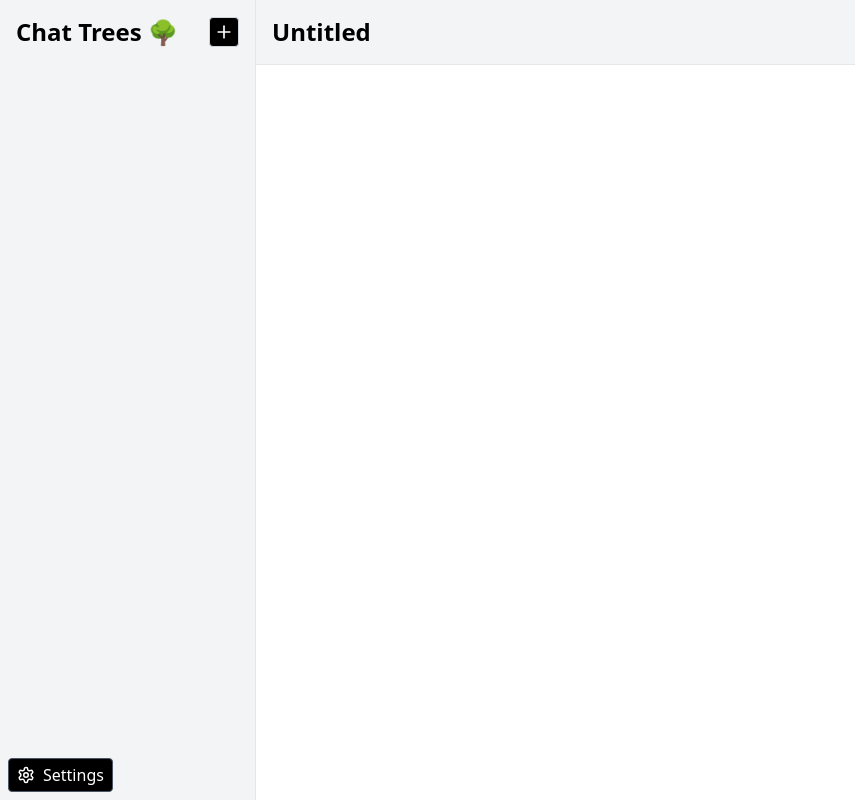
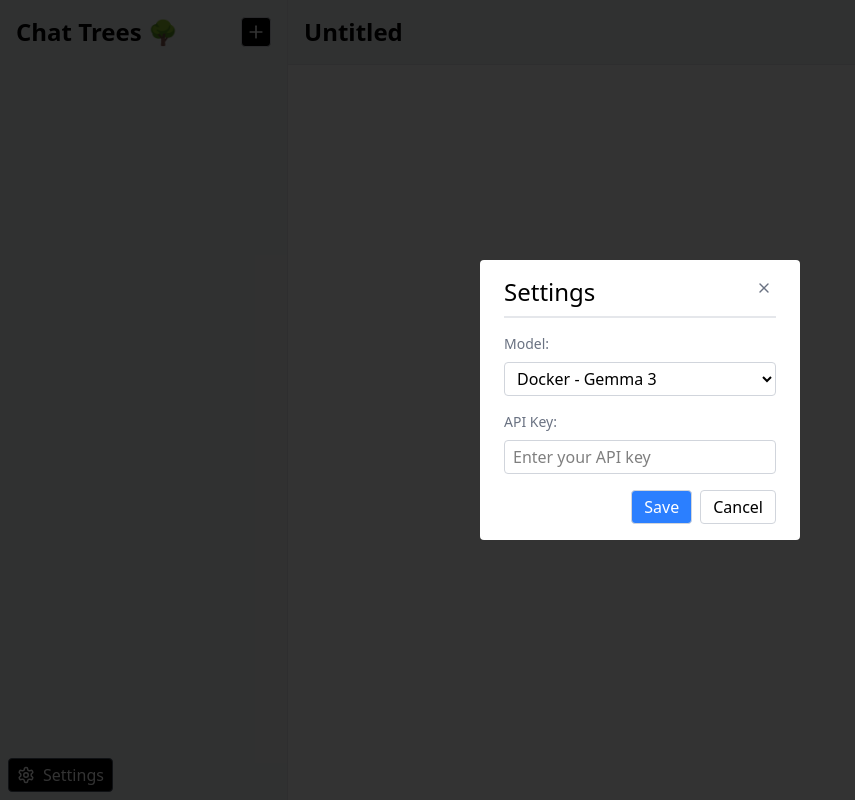
Before and after one commit to Utsav-Ladani/Chat-Tree, a React (Vite) app: page /chat/1747559740600 in a window 1280 px wide. Both pictures are taken after a click on the button "Settings". Shown: the whole page, without its empty margins (0-855 px from the left). Built offline with nearby package versions, Linux system fonts and the light colour scheme.

Commit message:
Add setting modal

```diff
--- a/src/App.jsx
+++ b/src/App.jsx
@@ -1,8 +1,57 @@
+import Sidebar from './components/Sidebar';
+import ChatTreeWrapper from './components/ChatTreeWrapper';
+import WelcomeScreen from './components/WelcomeScreen';
+import { Routes, Route, useNavigate } from 'react-router-dom';
+import useChatTree from './useChatTree';
 import './App.css';
-import AppContainer from './AppContainer';
 
-function App() {
-  return <AppContainer />;
+export default function App() {
+  const {
+    chatRootNodes,
+    parentRef,
+    reRender,
+    addRootNode,
+    addChildNode,
+    updateNodeData,
+    deleteNode,
+  } = useChatTree();
+  const navigate = useNavigate();
+
+  function handleAddRootNode() {
+    const newId = addRootNode();
+    navigate(`/chat/${newId}`);
+  }
+
+  function handleDeleteNode(nodeId) {
+    deleteNode(nodeId, () => navigate('/'));
+  }
+
+  return (
+    <div className="grid grid-cols-[auto_1fr] h-screen w-full">
+      <Sidebar
+        chatRootNodes={chatRootNodes}
+        onNewChat={handleAddRootNode}
+        onDeleteNode={handleDeleteNode}
+      />
+      <Routes>
+        <Route
+          path="/"
+          element={<WelcomeScreen />}
+        />
+        <Route
+          path="/chat/:id"
+          element={
+            <ChatTreeWrapper
+              chatRootNodes={chatRootNodes}
+              parentRef={parentRef}
+              onAddChild={addChildNode}
+              reRender={reRender}
+              updateNodeData={updateNodeData}
+              onDeleteNode={handleDeleteNode}
+            />
+          }
+        />
+      </Routes>
+    </div>
+  );
 }
-
-export default App;
--- a/src/AppContainer.jsx
+++ /dev/null
@@ -1,56 +0,0 @@
-import Sidebar from './components/Sidebar';
-import ChatTreeWrapper from './components/ChatTreeWrapper';
-import WelcomeScreen from './components/WelcomeScreen';
-import { Routes, Route, useNavigate } from 'react-router-dom';
-import useChatTree from './useChatTree';
-
-export default function AppContainer() {
-  const {
-    chatRootNodes,
-    parentRef,
-    reRender,
-    addRootNode,
-    addChildNode,
-    updateNodeData,
-    deleteNode,
-  } = useChatTree();
-  const navigate = useNavigate();
-
-  function handleAddRootNode() {
-    const newId = addRootNode();
-    navigate(`/chat/${newId}`);
-  }
-
-  function handleDeleteNode(nodeId) {
-    deleteNode(nodeId, () => navigate('/'));
-  }
-
-  return (
-    <div className="grid grid-cols-[auto_1fr] h-screen w-full">
-      <Sidebar
-        chatRootNodes={chatRootNodes}
-        onNewChat={handleAddRootNode}
-        onDeleteNode={handleDeleteNode}
-      />
-      <Routes>
-        <Route
-          path="/"
-          element={<WelcomeScreen />}
-        />
-        <Route
-          path="/chat/:id"
-          element={
-            <ChatTreeWrapper
-              chatRootNodes={chatRootNodes}
-              parentRef={parentRef}
-              onAddChild={addChildNode}
-              reRender={reRender}
-              updateNodeData={updateNodeData}
-              onDeleteNode={handleDeleteNode}
-            />
-          }
-        />
-      </Routes>
-    </div>
-  );
-}
--- a/src/LLM/index.js
+++ b/src/LLM/index.js
@@ -2,15 +2,21 @@ import OpenAI from 'openai';
 
 const HOST = window.location.origin;
 
-const client = new OpenAI({
-    baseURL: `${HOST}/api/llm`,
-    apiKey: '',
-    dangerouslyAllowBrowser: true,
-});
+function getLLMClient() {
+    const apiKey = localStorage.getItem('api-key') || '';
+
+    return new OpenAI({
+        baseURL: `${HOST}/api/llm`,
+        apiKey,
+        dangerouslyAllowBrowser: true,
+    });
+}
 
 export async function getLLMResponse(messages) {
-    const response = await client.chat.completions.create({
-        model: 'ai/gemma3:latest',
+    const modelName = localStorage.getItem('model-name');
+
+    const response = await getLLMClient().chat.completions.create({
+        model: modelName,
         messages,
     });
 
--- a/src/components/ChatCard.jsx
+++ b/src/components/ChatCard.jsx
@@ -12,6 +12,7 @@ function ChatCard({ chat, ref, onAddChild, updateNodeData, onDeleteNode, isRoot
     const navigate = useNavigate();
 
     async function handleUserInput(input) {
+        try {
             updateNodeData(chat.id, { user: input });
 
             // Fetch all conversations to reconstruct the parent chain
@@ -39,6 +40,10 @@ function ChatCard({ chat, ref, onAddChild, updateNodeData, onDeleteNode, isRoot
 
             if (chat.parentId === null) {
                 navigate(`/chat/${saved.id}`);
+            }
+        } catch (error) {
+            console.error(error)
+            updateNodeData(chat.id, { assistant: 'Error while generating response',});
         }
     }
 
--- /dev/null
+++ b/src/components/SettingsModal.jsx
@@ -0,0 +1,85 @@
+import { X } from "lucide-react";
+import { useState } from "react";
+
+const MODEL_SELECT_OPTIONS = [
+    {
+        platform: 'Docker',
+        model: 'Gemma 3',
+        value: 'ai/gemma3:latest'
+    },
+    {
+        platform: 'OpenAI',
+        model: 'GPT-4o-mini',
+        value: 'gpt-4o-mini'
+    }
+]
+
+const DEFAULT_MODEL_SELECT_OPTION = MODEL_SELECT_OPTIONS[0].value;
+
+export default function SettingsModal({ isOpen, onClose }) {
+    const [modelName, setModelName] = useState(() => localStorage.getItem('model-name') || DEFAULT_MODEL_SELECT_OPTION);
+    const [apiKey, setApiKey] = useState(() => localStorage.getItem('api-key') || '');
+
+    if (!isOpen) return null;
+
+    function handleSubmit(e) {
+        e.preventDefault();
+
+        localStorage.setItem('model-name', modelName);
+        localStorage.setItem('api-key', apiKey);
+
+        onClose();
+    }
+
+    return (
+        <div className="fixed inset-0 z-2 flex items-center justify-center bg-black/80">
+            <form className="flex flex-col gap-4 bg-white py-4 px-6 rounded w-80 relative" onSubmit={handleSubmit}>
+                <h2 className="text-2xl border-b-2 border-gray-200 pb-2">Settings</h2>
+                <div className="flex flex-col gap-2">
+                    <label htmlFor="model-select" className="text-sm text-gray-500">Model:</label>
+                    <select
+                        id="model-select"
+                        className="border border-gray-300 rounded px-2 py-1"
+                        value={modelName}
+                        onChange={(e) => setModelName(e.target.value)}
+                    >
+                        {MODEL_SELECT_OPTIONS.map((option) => (
+                            <option key={option.value} value={option.value}>
+                                {option.platform} - {option.model}
+                            </option>
+                        ))}
+                    </select>
+                </div>
+                <div className="flex flex-col gap-2">
+                    <label htmlFor="api-key-input" className="text-sm text-gray-500">API Key:</label>
+                    <input
+                        id="api-key-input"
+                        type="password"
+                        className="border border-gray-300 rounded px-2 py-1"
+                        placeholder="Enter your API key"
+                        value={apiKey}
+                        onChange={(e) => setApiKey(e.target.value)}
+                    />
+                </div>
+                <div className="flex gap-2 justify-end">
+                    <button
+                        type="submit"
+                        className="bg-blue-500 text-white px-3 py-1 rounded border border-gray-300 hover:border-blue-500 hover:text-black hover:bg-blue-100"
+                    >
+                        Save
+                    </button>
+                    <button
+                        type="button"
+                        className="bg-white text-black px-3 py-1 rounded border border-gray-300 hover:text-red-500 hover:bg-red-100 hover:border-red-500"
+                        onClick={onClose}
+                    >
+                        Cancel
+                    </button>
+                </div>
+                <button type="button" className="text-sm text-gray-500 hover:text-gray-700 absolute top-4 right-6" onClick={onClose}>
+                    <X className="rounded p-1 hover:text-red-500 hover:bg-red-100 hover:border hover:border-red-500" />
+                </button>
+            </form>
+        </div>
+    )
+}
--- a/src/components/Sidebar.jsx
+++ b/src/components/Sidebar.jsx
@@ -1,10 +1,14 @@
 import { Link, NavLink } from "react-router-dom";
 import { Trash2, Plus } from "lucide-react";
 import { Settings } from "lucide-react";
+import { useState } from "react";
+import SettingsModal from "./SettingsModal";
 
 export default function Sidebar({ chatRootNodes, onNewChat, onDeleteNode }) {
+    const [isSettingsOpen, setIsSettingsOpen] = useState(false);
+
     return (
-        <aside className="flex flex-col bg-gray-100 py-2 w-64 border-r border-gray-200 h-screen">
+        <aside className="flex flex-col bg-gray-100 py-2 w-72 border-r border-gray-200 h-screen">
             <header className="flex justify-between items-center mb-4 px-4 py-2">
                 <Link to="/">
                     <h2 className="text-2xl font-bold">Chat Trees 🌳</h2>
@@ -47,12 +51,16 @@ export default function Sidebar({ chatRootNodes, onNewChat, onDeleteNode }) {
                 className="mx-2 mt-2 block flex items-center w-fit bg-black text-white px-2 py-1 rounded border border-gray-600 hover:bg-gray-200 hover:text-black"
                 title="Settings"
                 onClick={() => {
-                    console.log('Settings');
+                    setIsSettingsOpen(true);
                 }}
             >
                 <Settings size={18} />
                 <span className="ml-2">Settings</span>
             </button>
+            <SettingsModal
+                isOpen={isSettingsOpen}
+                onClose={() => setIsSettingsOpen(false)}
+            />
         </aside>
     )
 }
```
Lines whose indentation alone changed are shown as unchanged.
